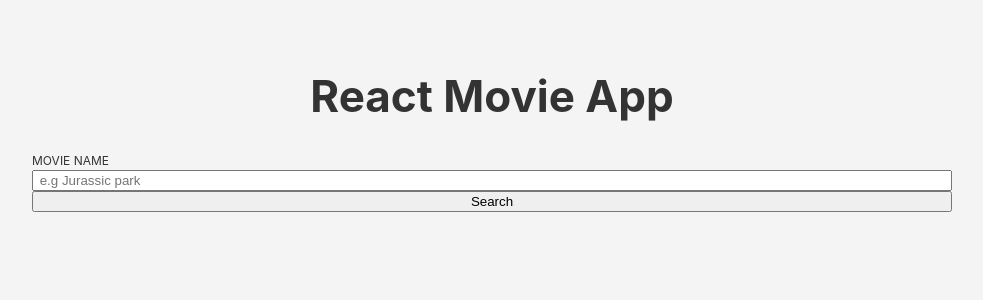
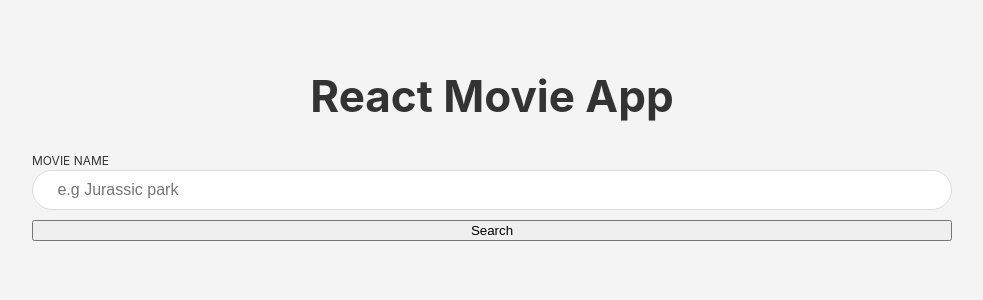
Before and after one commit to Adedipupo/MovieSearch-App, a React (Create React App) app: page / in a window 1280 px wide. Shown: the top 300 px of the page, without its empty margins (148-1131 px from the left). Built offline with nearby package versions, Linux system fonts and the light colour scheme.

Commit message:
styling the form

```diff
--- a/src/components/SearchMovies.js
+++ b/src/components/SearchMovies.js
@@ -4,7 +4,7 @@ import React from 'react';
     return(
         <form className="form">
             <label htmlFor="query" className="Label">Movie name</label>
-                <input type="text" name="query" placeholder=" e.g Jurassic park" />
+                <input type="text" className="input" name="query" placeholder=" e.g Jurassic park" />
                 <button type="submit" className="button"> Search </button>
 
         </form>
```
